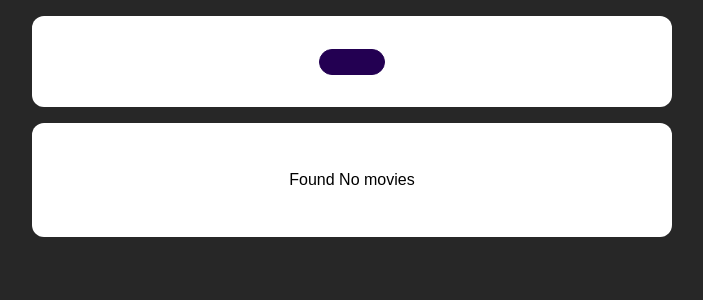
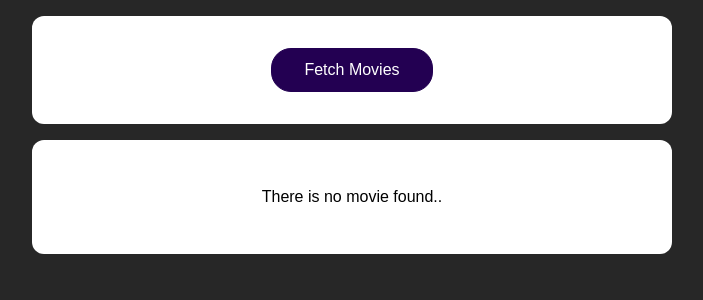
Before and after one commit to man9936/API-react, a React (Create React App) app: page / in a window 1280 px wide. Shown: the top 300 px of the page, without its empty margins (288-991 px from the left). Built offline with nearby package versions, Linux system fonts and the light colour scheme.

Commit message:
Add files via upload

```diff
--- a/src/App.js
+++ b/src/App.js
@@ -4,34 +4,62 @@ import MoviesList from './components/MoviesList';
 import './App.css';
 
 function App() {
-  const[movies,setMovies]=useState([]);
-  const [isLoading,setIsLoading]=useState(false);
- async function fetchMovieHandler(){
+  const [movies, setMovies] = useState([]);
+  const [isLoading, setIsLoading] = useState(false);
+  const [error, setError] = useState(null);
+  const [errorTry,setErrorTry]=useState(true);
 
+  async function fetchMovieHandler() {
+    try {
+    const response = await fetch("https://swapi.dev/api/film");
+
+      if (!response.ok) {
+        throw new Error("Something wents wrong......Retrying");
+      }
+
+
+    const data = await response.json();
     setIsLoading(true);
-   const resp= await fetch('https://swapi.dev/api/films')
-     const data=await resp.json()
-        const transformedMovies=data.results.map(movieData=>{
-        return{
-          id: movieData.episode_id,
-          title:movieData.title,
-          openingText:movieData.opening_crawl,
-          releaseDate:movieData.release_date
-        }
-      })
-      setMovies(transformedMovies);
-      setIsLoading(false);
-    }
+    setError(null);
+    const transformedMovies = data.results.map((movieData) => {
+      return {
+        id: movieData.episode_id,
+        title: movieData.title,
+        openingText: movieData.opening_crawl,
+        releaseDate: movieData.release_date,
+      };
+    });
+    setMovies(transformedMovies);
+  } catch (error) {
+          if(errorTry){
+
+            setInterval(()=>{
+              setError(error.message);
+              console.log(error.message)
+            },5000)
+          }
+
+  }
+  setIsLoading(false);
+}
+
+const errorTryHandler=()=>{
+  setErrorTry(prev=>!prev);
+}
 
   return (
     <React.Fragment>
       <section>
-        <button>{fetchMovieHandler}</button>
+      {!error && <button onClick={fetchMovieHandler}>Fetch Movies</button>}
+        {error && <button onClick={errorTryHandler}>Cancel</button>}
       </section>
       <section>
-       {!isLoading && movies.length >0 && <MoviesList movies={movies} />}
-       {!isLoading && movies.length == 0 && <p>Found No movies</p> }
-       {isLoading && <p>Loading Movie List....</p>}
+      {!isLoading && movies.length > 0 && <MoviesList movies={movies} />}
+        {!isLoading && movies.length === 0 && !error && (
+            <p>There is no movie found..</p>
+        )}
+        {!isLoading && error && <p>{error}</p>}
+        {isLoading && <p>loading....</p>}
 
 
       </section>
```
